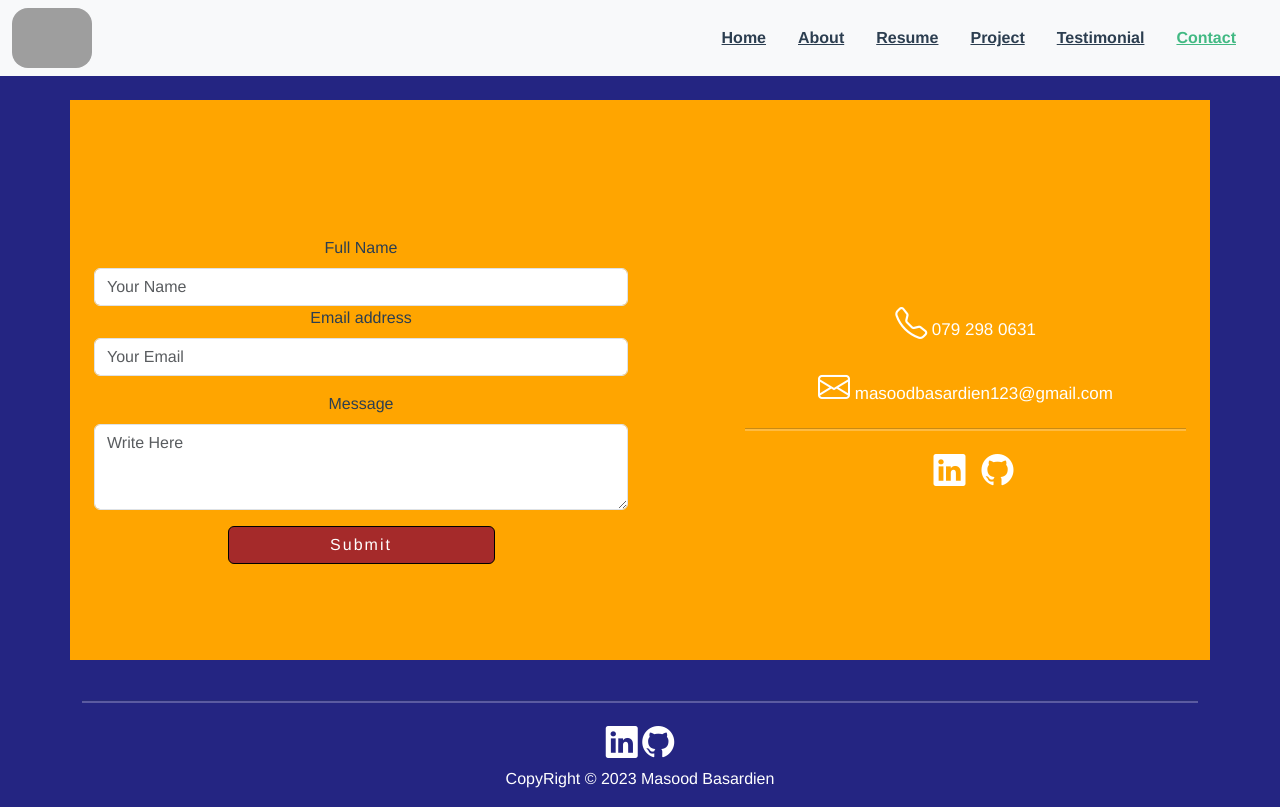
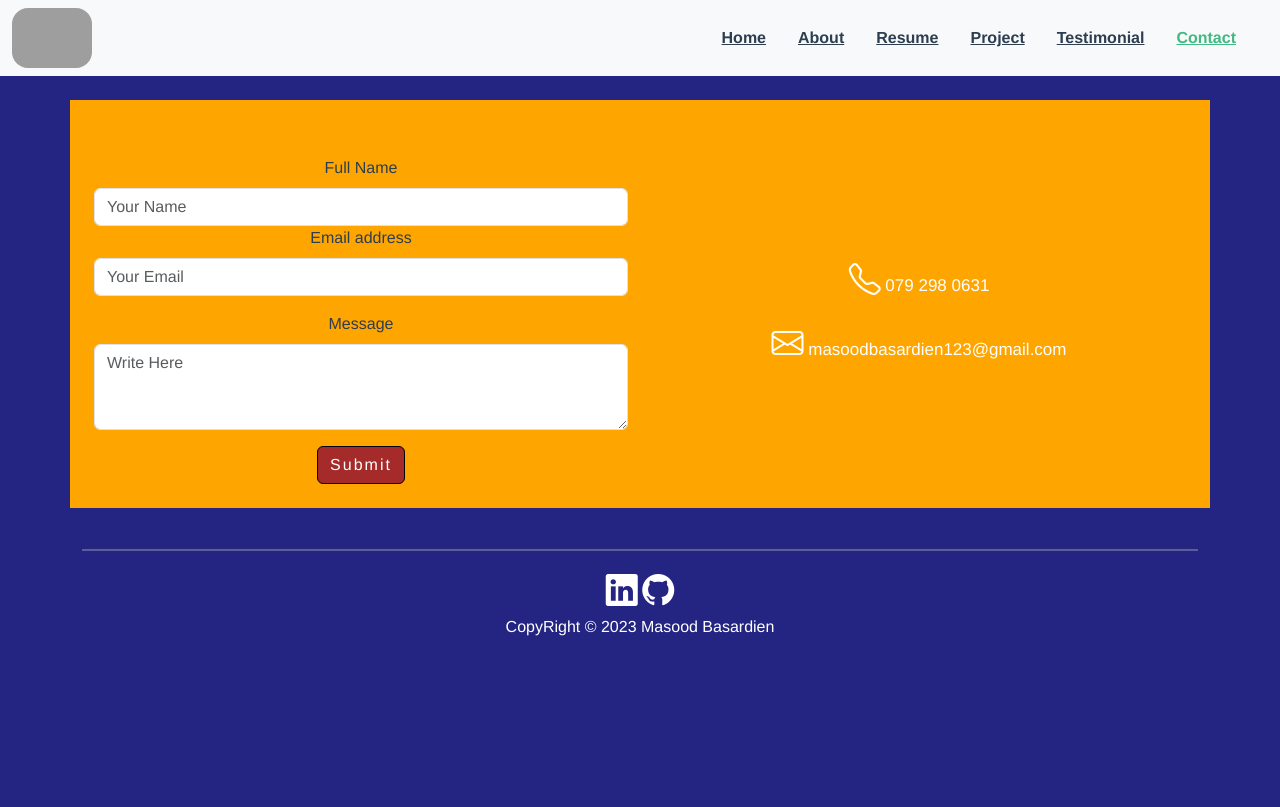
Before and after one commit to Masood-B/vuePortfolioProject, a Vue app: page /contact in a window 1280 px wide. Built offline with nearby package versions, Linux system fonts and the light colour scheme; grey boxes are pictures that could not be loaded.

Commit message:
change responsiveness

```diff
--- a/package.json
+++ b/package.json
@@ -20,6 +20,7 @@
   "devDependencies": {
     "@babel/core": "^7.12.16",
     "@babel/eslint-parser": "^7.12.16",
+    "@vue/cli": "^5.0.8",
     "@vue/cli-plugin-babel": "~5.0.0",
     "@vue/cli-plugin-eslint": "~5.0.0",
     "@vue/cli-plugin-pwa": "~5.0.0",
--- a/src/views/AboutView.vue
+++ b/src/views/AboutView.vue
@@ -2,8 +2,9 @@
   <div class="about-content p-2">
     <div class="container">
       <div class="row">
-        <div class="col-md-6">
-          <img class="profile-img animate__animated animate__bounceInDown animate__delay-2"
+        <div class="col-md-6 d-none d-md-block">
+          <img
+            class="profile-img animate__animated animate__bounceInDown animate__delay-2"
             src="https://i.postimg.cc/wvd0VDyV/frontimage.jpg"
             alt=""
             loading="lazy"
@@ -13,26 +14,23 @@
 
         <div class="col-md-6">
           <p class="lead about-me animate__animated animate__backInRight animate__delay-1s">
-            I'm a guy who is 21 year at age. I live in Mitchell's Plain where i
-            attended Meadowridge Primary School and went to Spine Road High
-            School during my young days. I went to Cape Peninsula University of
-            Technology for 3 years but never got to finished it. Now im
-            following a dream that i had as a kid, to have influence over the
-            game world I want to make.
+            I'm a 21-year-old guy living in Mitchell's Plain. I attended
+            Meadowridge Primary School and Spine Road High School in my younger
+            days. Although I spent 3 years at Cape Peninsula University of
+            Technology, I didn't finish. Now, I'm pursuing my childhood dream
+            of influencing the game world.
           </p>
           <p class="lead about-me animate__animated animate__backInRight animate__delay-2s">
-            I'm the type of person who's motivated and driven to be a great
-            person someday. I'm not afraid to take a risk to learn new stuff. I
-            always like to interact with people that would help me become a
-            better version of myself. I love reading books, learning new
-            technology, doing exercises and playing games. Also, I really do
-            enjoy spend time with myself. To clear unwanted thought that might
-            affect me.
+            I'm motivated and driven to become a great person. I'm not afraid
+            to take risks and learn new things. I enjoy interacting with people
+            who help me become a better version of myself. I love reading
+            books, learning new technology, exercising, playing games, and
+            spending time alone to clear unwanted thoughts.
           </p>
 
           <div class="row second animate__animated animate__lightSpeedInRight animate__delay-3s">
             <div class="col-md-4">
-              <div class="card " style="width: 15rem">
+              <div class="card" style="width: 100%">
                 <img
                   src="https://i.postimg.cc/76wj59ZX/top-10-books-every-college-student-read-1024x640.jpg"
                   class="card-img-top img-fluid"
@@ -42,7 +40,7 @@
                 />
                 <div class="card-body">
                   <h5 class="card-title">Books</h5>
-                  <p class="card-text">Mysteries</p>
+                  <p class="card-text">Mystery</p>
                   <p class="card-text">Romance</p>
                   <p class="card-text">Fiction</p>
                 </div>
@@ -50,7 +48,7 @@
             </div>
 
             <div class="col-md-4">
-              <div class="card" style="width: 15rem">
+              <div class="card" style="width: 100%">
                 <img
                   src="https://i.postimg.cc/CKVQ27kY/y5dxp8yemlzc8bypgfsl.jpg"
                   class="card-img-top"
@@ -60,7 +58,7 @@
                 />
                 <div class="card-body">
                   <h5 class="card-title">Games</h5>
-                  <p class="card-text">Horror</p>
+                  <p class="card-text">MOBA</p>
                   <p class="card-text">JRPG</p>
                   <p class="card-text">Visual Novel</p>
                 </div>
@@ -68,7 +66,7 @@
             </div>
 
             <div class="col-md-4">
-              <div class="card" style="width: 15rem">
+              <div class="card" style="width: 100%">
                 <img
                   src="https://i.postimg.cc/MpBLtNcd/adobestock-4437974.jpg"
                   class="card-img-top"
@@ -97,26 +95,26 @@ export default {};
 
 <style scoped>
 .about-me {
-  color: white;
+  color: #080000;
 }
 img {
   width: 100%;
 }
 p {
-  color: black;
+  color: #080000;
 }
-h5{
+h5 {
   text-decoration: underline;
 }
 
-.card{
-  width: 13rem !important;
-  background:orange;
+.card {
+  width: 100%;
+  background: orange;
   border: 1px solid black;
 }
 
-@media screen and (max-width: 760px) {
-  .second{
+@media screen and (max-width: 991px) {
+  .second {
     width: 100%;
     display: flex;
     justify-content: center;
@@ -124,16 +122,17 @@ h5{
     gap: 3rem;
   }
 
-  .col-md-4{
+  .col-md-4 {
     width: 100%;
     height: 100%;
     display: flex;
     justify-content: center;
     align-items: center;
-
+    margin-left: 0;
   }
 }
-.profile-img{
+
+.profile-img {
   border: 5px solid #1b9dc5;
   padding: 2px;
   border-radius: 50%;
@@ -142,4 +141,22 @@ h5{
   width: 100%;
   margin-top: 5rem;
 }
+
+@media screen and (max-width: 992px) {
+  .col-md-6 {
+    width: 100%;
+  }
+
+  .profile-img {
+    display: none;
+
+
+  }
+
+  .second .col-md-4 {
+    width: 50%;
+    padding-top: 1rem;
+  }
+
+}
 </style>
--- a/src/views/ContactView.vue
+++ b/src/views/ContactView.vue
@@ -2,100 +2,99 @@
     <div class="con p-2">
       <div class="container p-4 animate__animated animate__fadeInLeftBig animate__delay-2">
         <div class="row">
-                    <div id="form_left" class="col-md-6 ">
+          <div id="form_left" class="col-md-6">
             <form action="https://formspree.io/f/xbjewvba" method="POST">
               <div class="mb-3">
-                                <label for="exampleFormControlInput1" name="fullname" class="form-label">Full Name</label>
-                                <input name="name" type="name" class="form-control" id="exampleFormControlInput1" placeholder="Your Name"  required
-                                oninvalid="this.setCustomValidity('You need to put your name here')"
-                                oninput="this.setCustomValidity('')">
-                                <label for="exampleFormControlInput2" name="email" class="form-label">Email address</label>
-                                <input name="email" type="email" class="form-control" id="exampleFormControlInput2" placeholder="Your Email"  required
-                                oninvalid="this.setCustomValidity('You need to put your email here')"
-                                oninput="this.setCustomValidity('')">
+                <label for="exampleFormControlInput1" class="form-label">Full Name</label>
+                <input name="name" type="name" class="form-control" id="exampleFormControlInput1" placeholder="Your Name" required oninvalid="this.setCustomValidity('You need to put your name here')" oninput="this.setCustomValidity('')"/>
+                <label for="exampleFormControlInput2" class="form-label">Email address</label>
+                <input name="email" type="email" class="form-control" id="exampleFormControlInput2" placeholder="Your Email" required oninvalid="this.setCustomValidity('You need to put your email here')" oninput="this.setCustomValidity('')"/>
               </div>
               <div class="mb-3">
-                                <label for="exampleFormControlTextarea1" name="message" class="form-label" >Message</label>
-                                <textarea class="form-control" name="message" id="exampleFormControlTextarea1" rows="3" placeholder="Write Here"  required
-                                oninvalid="this.setCustomValidity('You need to write here')"
-                                oninput="this.setCustomValidity('')"></textarea>
+                <label for="exampleFormControlTextarea1" class="form-label">Message</label>
+                <textarea class="form-control" name="message" id="exampleFormControlTextarea1" rows="3" placeholder="Write Here" required oninvalid="this.setCustomValidity('You need to write here')" oninput="this.setCustomValidity('')"></textarea>
               </div>
               <div>
-                                <button class="btn btn-info">Submit</button>
+                <button type="submit" class="btn btn-info">Submit</button>
               </div>
             </form>
           </div>
-                    <div class="col-md-1">
-
-                    </div>
-                    <div id="form_right" class="col-md-5">
-                        <p class="contact-text"><i class="bi bi-telephone"></i> 079 298 0631</p>
-                        <p class="contact-text"><i class="bi bi-envelope"></i> masoodbasardien123@gmail.com</p>
-
-                        <hr>
-
-                        <div class="media">
-                            <ul class="d-flex justify-content-center">
-                                <li><a href="https://www.linkedin.com/in/masood-basardien-6aa759282/" target="_blank" class="icon"><i class="bi bi-linkedin"></i></a></li>
-                                <li><a href="https://github.com/Masood-B?tab=repositories" target="_blank" class="px-3"><i class="bi bi-github"></i></a></li>
-                            </ul>
+          <div id="form_right" class="col-md-6 d-flex flex-column align-items-center justify-content-center py-3">
+            <div class="text-center">
+              <p class="contact-text">
+                <i class="bi bi-telephone"></i> 079 298 0631
+              </p>
+              <p class="contact-text">
+                <i class="bi bi-envelope"></i> masoodbasardien123@gmail.com
+              </p>
             </div>
           </div>
         </div>
       </div>
-
     </div>
   </template>
 
   <script>
-    export default {
-
-    }
+  export default {};
   </script>
 
   <style scoped>
   #form_left {
-    margin-top: 7rem;
+    margin-top: 2rem;
   }
+
   #form_right {
-    margin-top: 11rem;
+    margin-top: 2rem;
   }
-@media (width < 780px) {
+
+  @media (max-width: 768px) {
     #form_left {
       margin-top: 0;
     }
+
     #form_right {
       margin-top: 0;
     }
+
+    .btn-info {
+      width: 100%;
     }
-.container{
+  }
+
+  .container {
     background: orange;
-    height: 70vh;
+    height: auto;
     margin: auto;
     margin-top: 1rem;
     margin-bottom: 1rem;
+    padding: 2rem;
   }
-.btn-info{
-    width:50%;
+
+  .btn-info {
     letter-spacing: 2px;
     background: brown;
     transition: all 0.5s ease-in-out;
     border: 1px solid black;
     color: white;
   }
-.btn-info:hover{
+
+  .btn-info:hover {
     transform: scale(1.1);
   }
-.contact-text{
-    font-size:17px;
+
+  .contact-text {
+    font-size: 17px;
   }
-ul{
+
+  ul {
     list-style: none;
   }
-ul li a{
-    float:left;
+
+  ul li a {
+    float: left;
   }
-.icon:hover{
+
+  .icon:hover {
     color: blue;
   }
   </style>
```
Also changed, not shown: src/assets/css/style.css (line endings or trailing spaces), 1 other file (tests, documents, lock files or other folders). Lines whose indentation alone changed are shown as unchanged.
